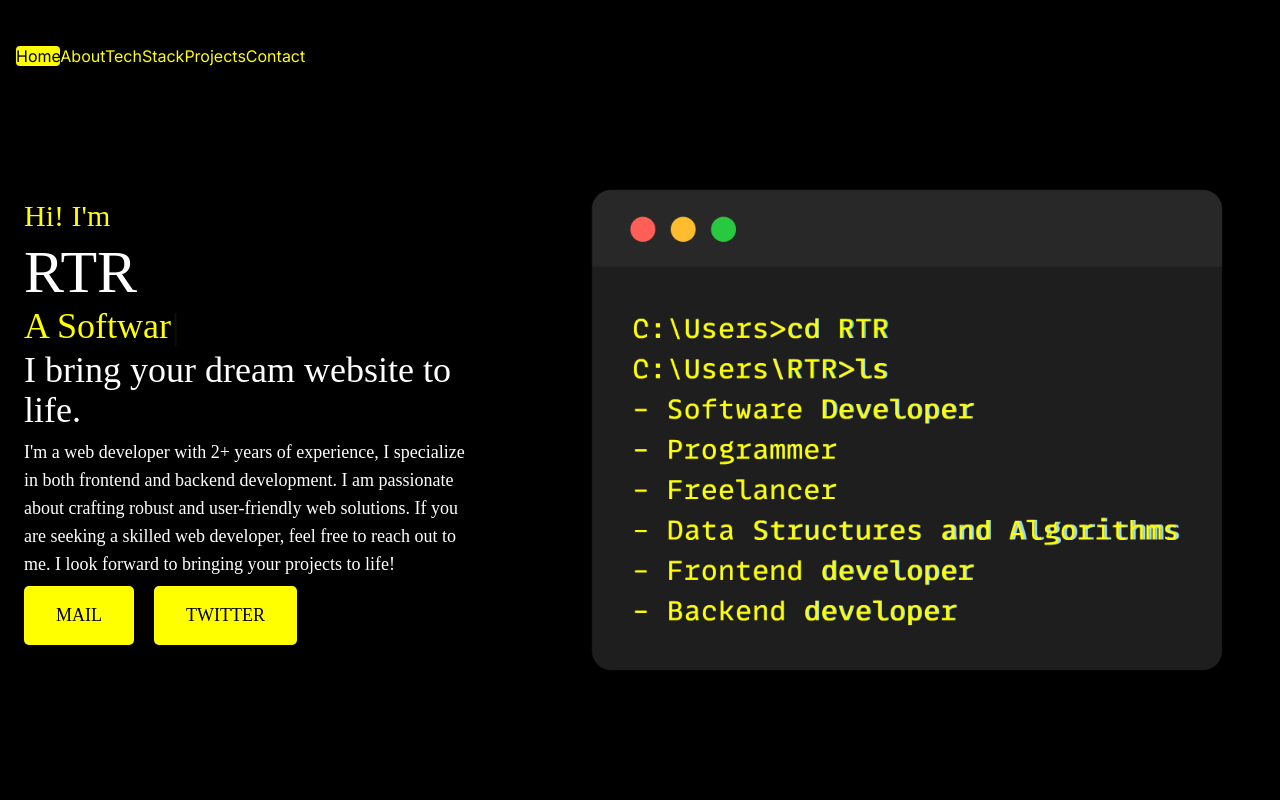
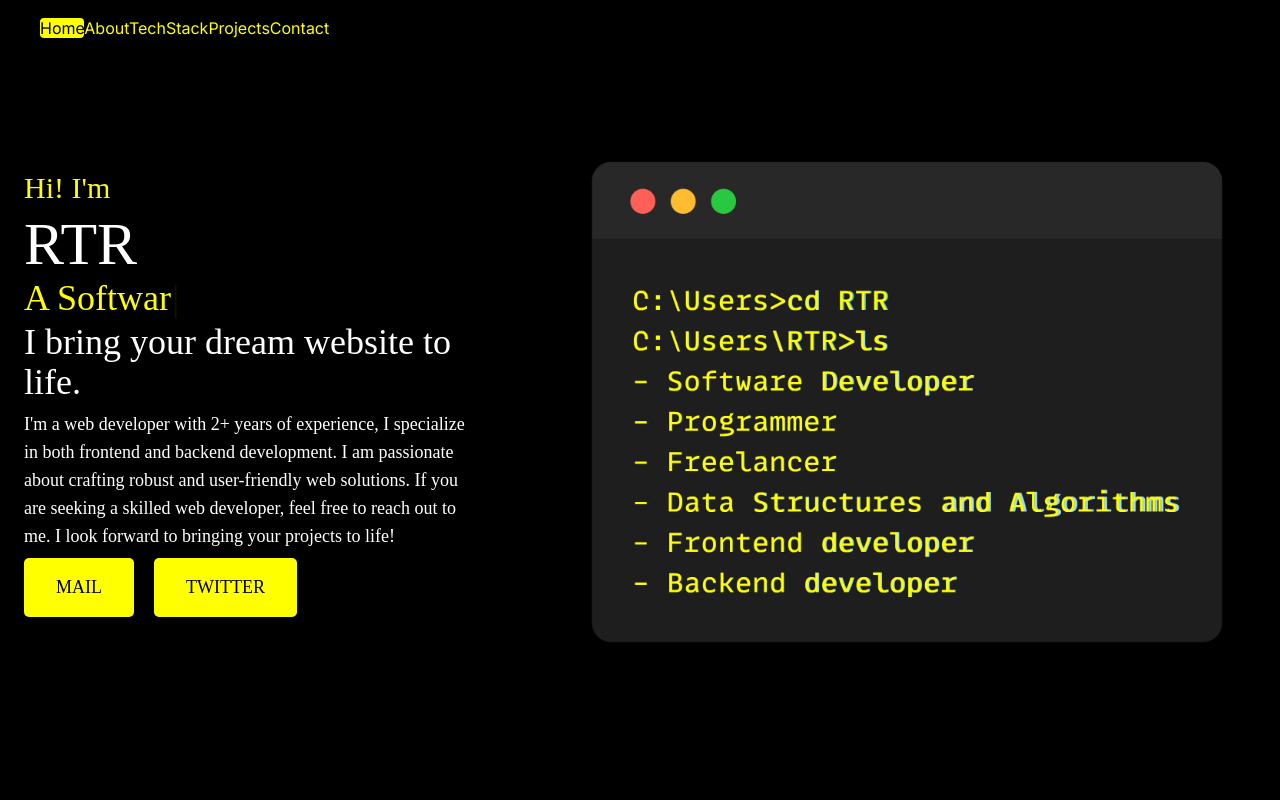
Before and after one commit to tejartr7/Nextjs-portfolio, a Next.js app: page / in a window 1280 px wide. Shown: the top 800 px of the page. Built offline with nearby package versions, Linux system fonts and the light colour scheme.

Commit message:
Update Header.js

```diff
--- a/Components/Header.js
+++ b/Components/Header.js
@@ -15,10 +15,7 @@ const Header = () => {
     return (
         <nav className="py-4 md:py-6">
             <div className="container px-4 mx-auto md:flex md:items-center">
-                <div className="flex justify-between items-center w-full">
-                    <a href="/" className="font-bold text-xl text-indigo-600">
-                        Logo
-                    </a>
+                <div className="flex items-center"> {/* Removed justify-between */}
                     <button
                         className={`md:hidden border-4 border-solid border-gray-600 p-3 rounded text-gray-600 ${isNavOpen ? 'bg-gray-200' : ''}`}
                         id="navbar-toggle"
@@ -29,7 +26,6 @@ const Header = () => {
                             className={`fas fa-bars text-3xl ${isNavOpen ? 'text-black-500' : 'text-white'}`}
                         ></i>
                     </button>
-                </div>
 
                     <div
                         className={`md:flex flex-col md:flex-row ${isNavOpen ? 'block' : 'hidden'} md:ml-auto mt-3 md:mt-0`}
@@ -92,6 +88,7 @@ const Header = () => {
                         </a>
                     </div>
                 </div>
+            </div>
         </nav>
     );
 };
```
Lines whose indentation alone changed are shown as unchanged.
